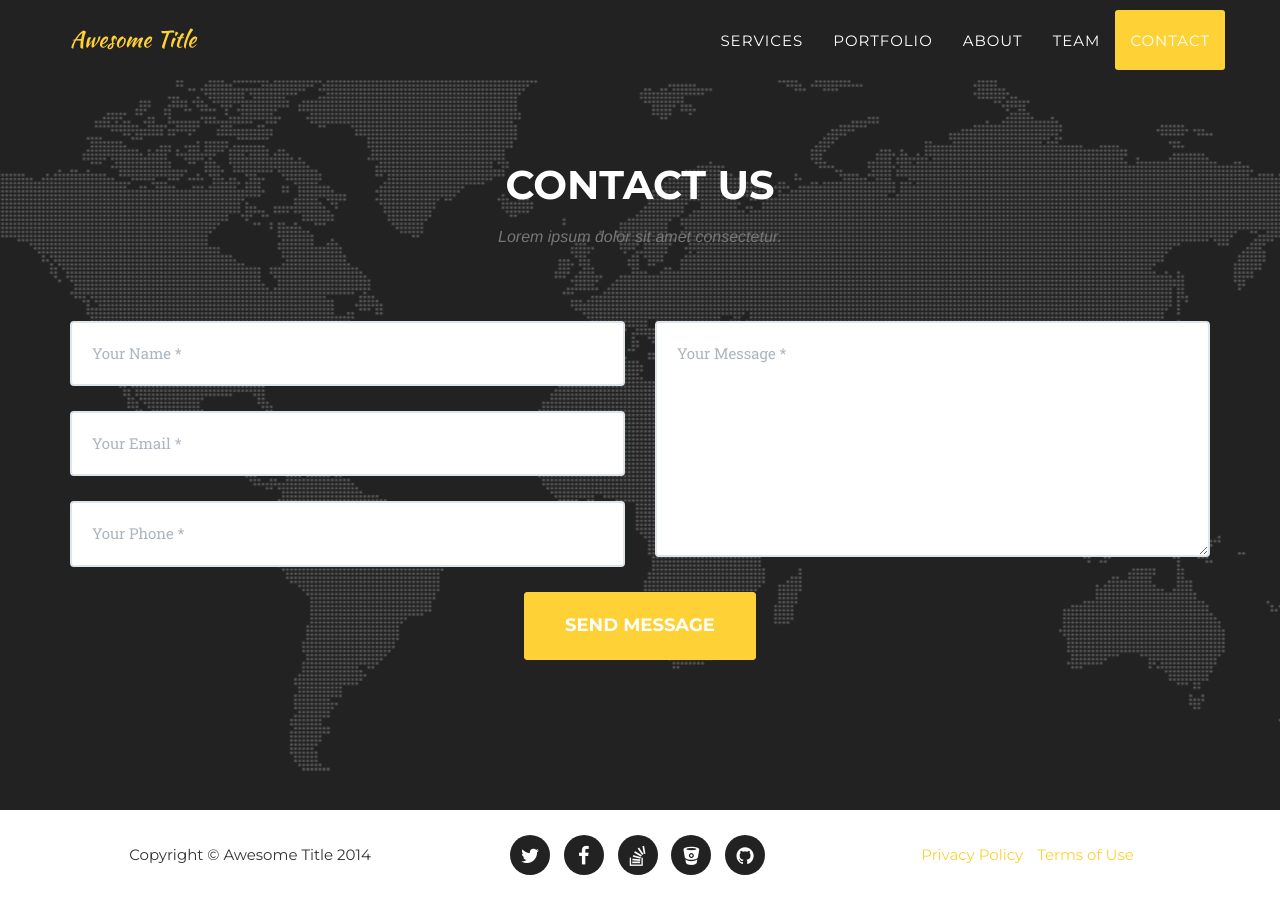
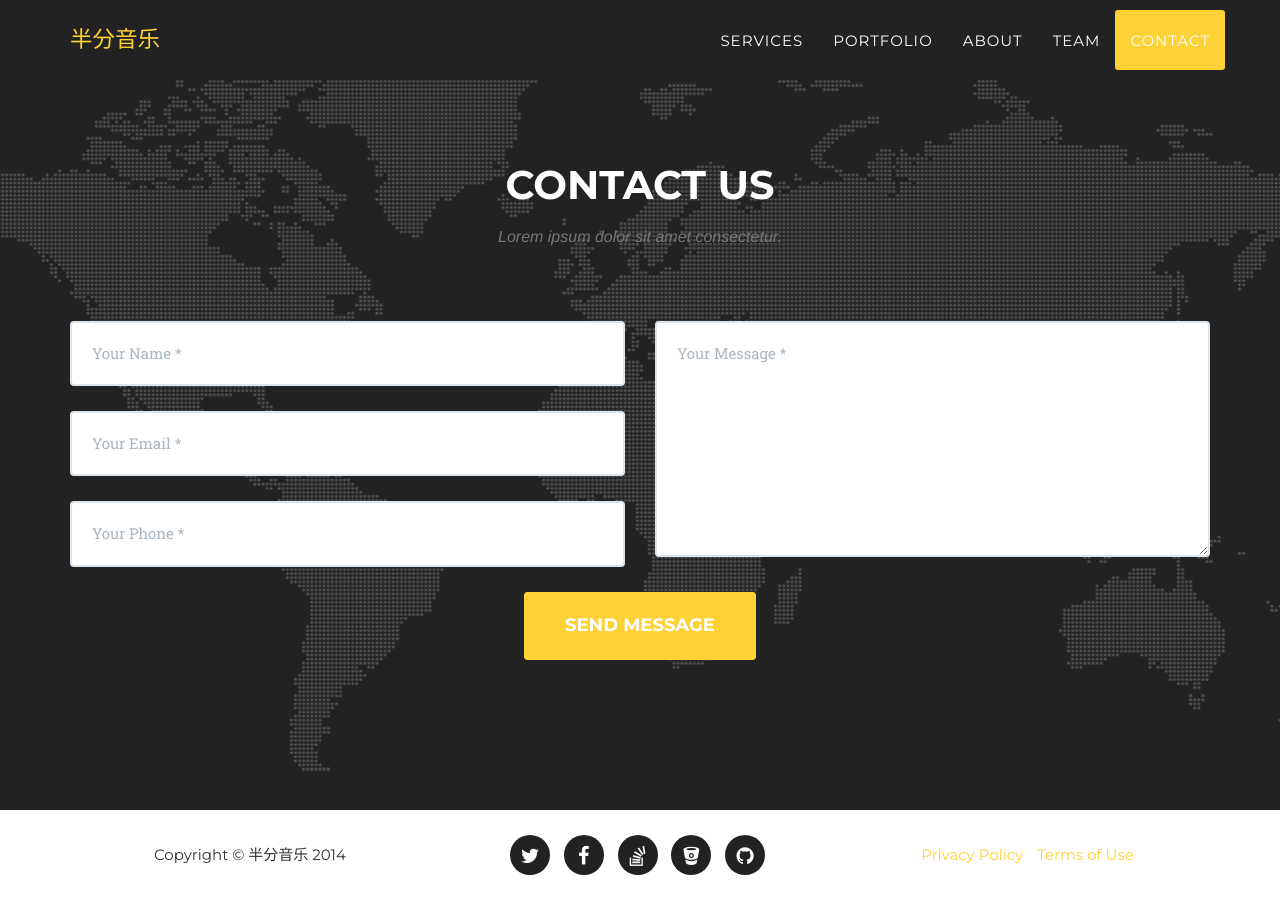
Before and after one commit to 1minTech/1mintech.github.com, a Jekyll site: the page built from index.html, in a window 1280 px wide and 900 px high, scrolled down 5636 px. Built offline with Jekyll 4.4.1, drawn with Linux system fonts in a browser that asks for light colours; some web fonts are replaced; part of the change alters nothing that is shown.

Commit message:
edit yml config

```diff
--- a/_config.yml
+++ b/_config.yml
@@ -1,10 +1,10 @@
-url: https://y7kim.github.io
-baseurl: /agency-jekyll-theme/
+url: http://1mintech.github.io/
+baseurl: /30sec/
 
 # Site settings
-title: Awesome Title
-email: your-email@domain.com
-description: "Write an awesome description for your new site here. You can edit this line in _config.yml. It will appear in your document head meta (for Google search results) and in your feed.xml site description."
+title: 半分音乐
+email: bd@1minstudio.com
+description: "好的产品需要好的音乐，相得益彰，半分音乐致力于解决产品形态中最玄幻的声音部分，一切声音相关的解决方案，片头音乐，音效制作，帮助创业公司脱颖而出"
 
 # Color settings (hex-codes without the leading hash-tag)
 color:
```
